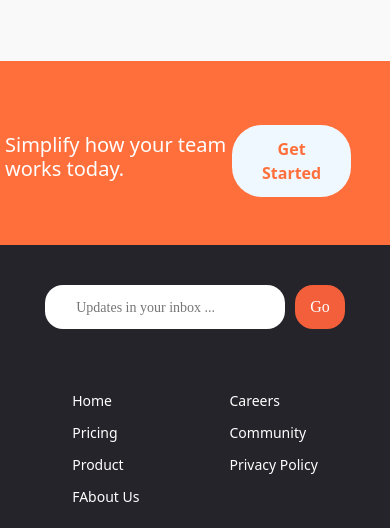
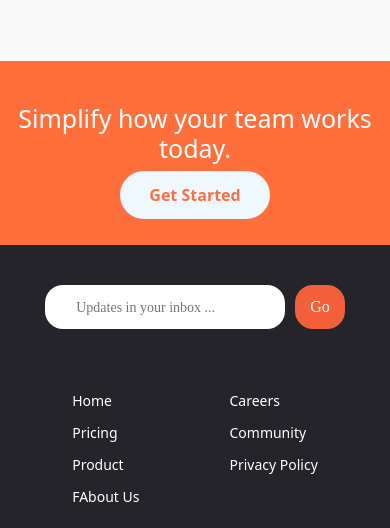
Before and after one commit to Kshitij-dev1/Manage_Landing_Page, a plain HTML site: page index.html in a window 390 px wide. Shown: the part 1928-2456 px from the top of the page. Drawn offline with nearby package versions, Linux system fonts and the light colour scheme.

Commit message:
2nd last footer responsive

```diff
--- a/style.css
+++ b/style.css
@@ -306,43 +306,6 @@
   }
 
 
-  @media (max-width:767px) {
-    .col-md-6.hero-image.text-center {
-        display: flex;
-        order: -1;
-        justify-content: center;
-    }
-    .col-md-6.hero-text {
-        display: block;
-        text-align: center;
-    }
-    .fetrs {
-        display: block;
-    }
-    .fitem {
-        display: flex;
-        gap: 20px;
-        align-items: center;
-        background: antiquewhite;
-        border-radius: 42px;
-    }
-    .fetrs-t {
-        text-align: center;
-    }
-
-    .carousel-item {
-        text-align: center;
-      }
-
-      .right-foot {
-        margin: 0%;
-        padding: 0%;
-        display: flex;
-        align-items: end;
-        justify-content: end;
-    }
-
-/* footer */
 
   .footer {
     flex-direction: column;
@@ -404,13 +367,13 @@
     order: -1;
     font-size: 23px;
   }
-.left-foot {
+  /* .left-foot {
     width: 500px;
     padding-left: 5px;
     color: white;
-}
+  } */
   .left-foot h1{
-    font-size: 20px;
+    font-size: 38px;
   }
 
   /* .right-foot a.btn.btn-get-started {
@@ -422,4 +385,79 @@
     display: flex;
     flex-direction: column;
   } */
+
+  @media (max-width:767px) {
+    .col-md-6.hero-image.text-center {
+        display: flex;
+        order: -1;
+        justify-content: center;
     }
+    .col-md-6.hero-text {
+        display: block;
+        text-align: center;
+    }
+    .fetrs {
+        display: block;
+    }
+    .fitem {
+        display: flex;
+        gap: 20px;
+        align-items: center;
+        background: antiquewhite;
+        border-radius: 42px;
+    }
+    .fetrs-t {
+        text-align: center;
+    }
+
+    .carousel-item {
+        text-align: center;
+      }
+
+      /* .right-foot {
+        margin: 0%;
+        padding: 0%;
+        display: flex;
+        align-items: end;
+        justify-content: end; */
+    }
+
+  /* footer */
+  @media (max-width:767px) {
+  .foot2 {
+  /* display: flex; */
+  /* height: 184px; */
+  background-color: #ff6f3c;
+  width: 100%;
+  margin: 0 auto;
+  /* align-items: center; */
+  }
+  .innner {
+  display: flex;
+  width: 100%;
+  /* height: 200px; */
+  justify-content: center;
+  align-items: center;
+  flex-direction: column;
+  }
+  .left-foot {
+  width: 100%;
+  padding: 0px;
+  text-align: center;
+  color: white;
+  margin: 0px auto !important;
+  }
+  .right-foot {
+  margin: 0%;
+  width: 100%;
+  padding: 0%;
+  /* display: flex; */
+  align-items: end;
+  right: 0%;
+  justify-content: end;
+  }
+  .left-foot h1 {
+  font-size: 25px !important;
+  }
+
+  }
```
Lines whose indentation alone changed are shown as unchanged.
